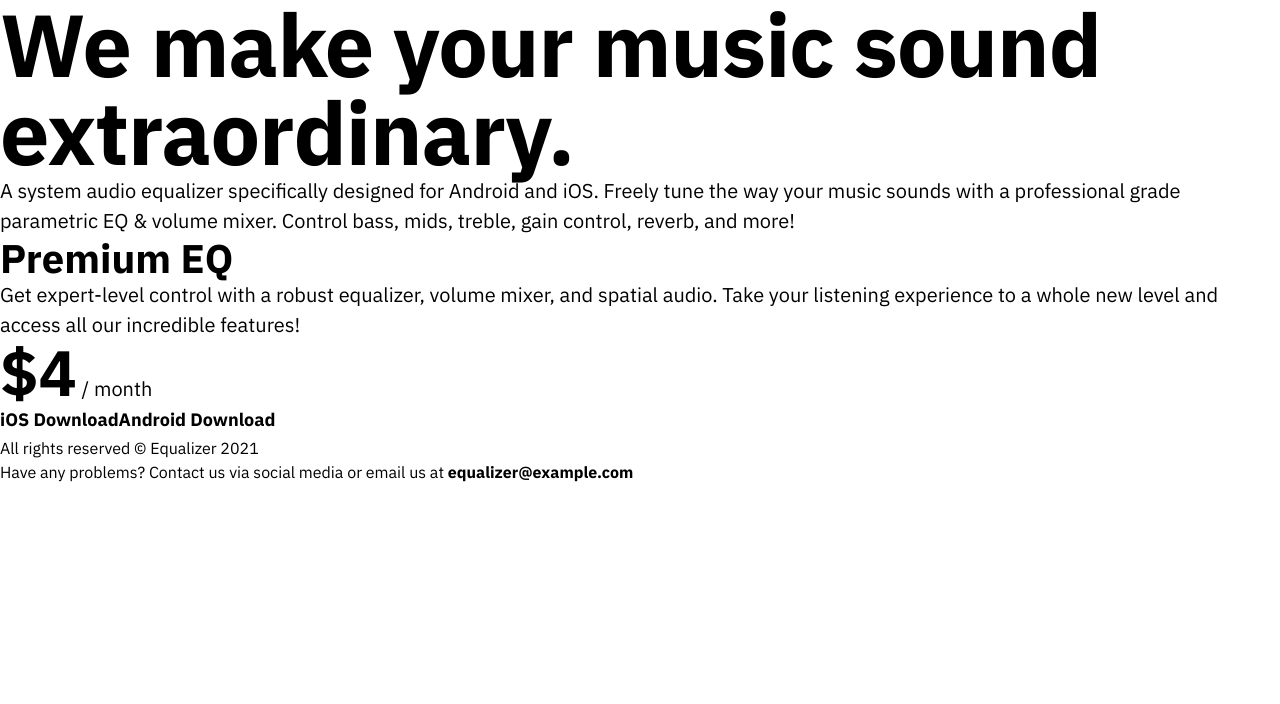
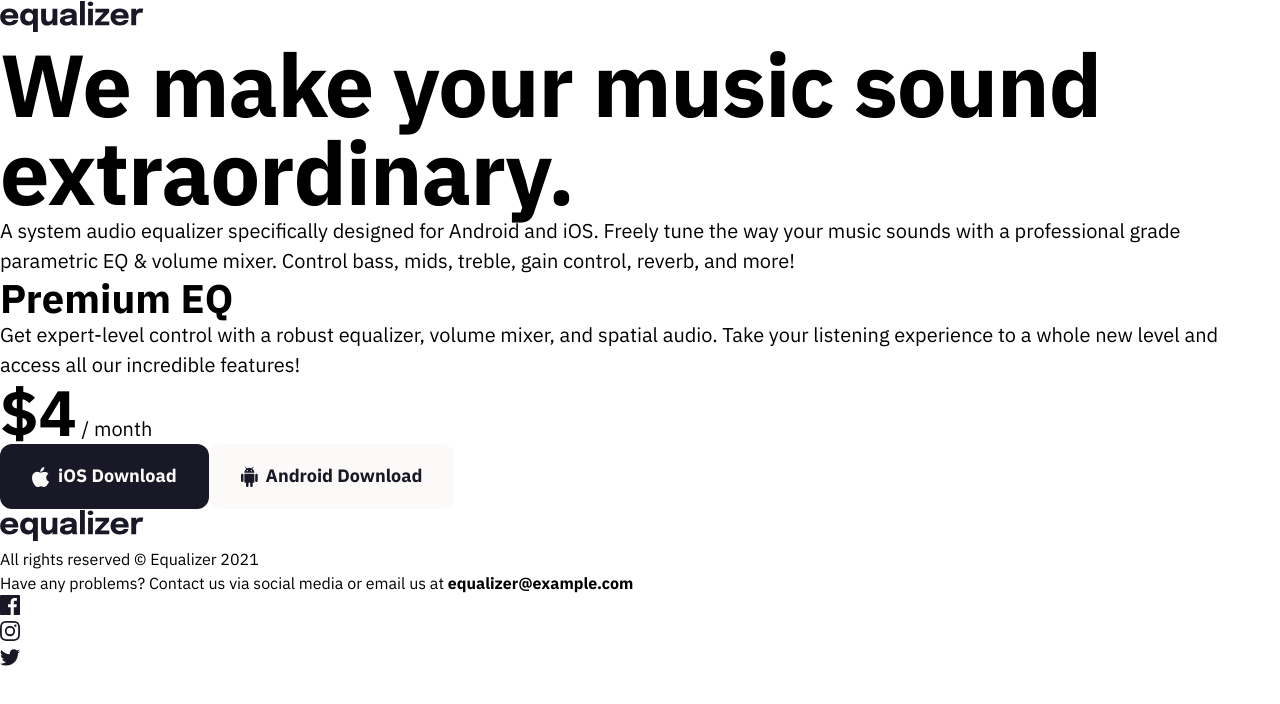
Before and after one commit to Arsalan2078/equalizer-landing-page, a React (Vite) app: page / in a window 1280 px wide. Shown: the top 704 px of the page. Built offline with nearby package versions, Linux system fonts and the light colour scheme.

Commit message:
style guide components added

```diff
--- a/src/App.tsx
+++ b/src/App.tsx
@@ -1,7 +1,17 @@
+import Button from "./components/Button";
+import Icon from "./components/Icon";
+import Logo from "./components/Logo";
+import SocMed from "./components/SocMed";
+
 const App = () => {
   return (
     <div className="app text-preset--body">
-      <main>
+      <header>
+        <nav>
+          <Logo />
+        </nav>
+
+        <div>
           <h1 className="text-preset--heading">
             We make your music sound extraordinary.
           </h1>
@@ -12,7 +22,10 @@
             parametric EQ & volume mixer. Control bass, mids, treble, gain
             control, reverb, and more!
           </p>
+        </div>
+      </header>
 
+      <main>
         <h2 className="text-preset--sub-title">Premium EQ</h2>
 
         <p>
@@ -25,16 +38,19 @@
           <span className="text-preset--sub-price">$4</span> / month
         </div>
 
-        <a href="#" className="text-preset--button">
-          iOS Download
-        </a>
+        <Button href="#">
+          <Icon icon="apple" /> iOS Download
+        </Button>
 
-        <a href="#" className="text-preset--button">
-          Android Download
-        </a>
+        <Button href="#" button="light">
+          <Icon icon="android" /> Android Download
+        </Button>
       </main>
 
       <footer className="text-preset--footer">
+        <Logo />
+
+        <div>
           <div>All rights reserved © Equalizer 2021</div>
           <div>
             Have any problems? Contact us via social media or email us at{" "}
@@ -45,6 +61,25 @@
               equalizer@example.com
             </a>
           </div>
+        </div>
+
+        <ul>
+          <li>
+            <SocMed href="#">
+              <Icon icon="facebook" />
+            </SocMed>
+          </li>
+          <li>
+            <SocMed href="#">
+              <Icon icon="instagram" />
+            </SocMed>
+          </li>
+          <li>
+            <SocMed href="#">
+              <Icon icon="twitter" />
+            </SocMed>
+          </li>
+        </ul>
       </footer>
     </div>
   );
--- /dev/null
+++ b/src/components/Button/index.module.scss
@@ -0,0 +1,45 @@
+.button {
+  display: inline-flex;
+  align-items: center;
+  gap: 0.5rem;
+
+  border-radius: 0.75rem;
+  padding: 1rem 2rem;
+
+  --_bg-color: var(--bg-color);
+  --_text-color: var(--text-color);
+
+  background-color: var(--_bg-color);
+  color: var(--_text-color);
+
+  transition-property: background-color, color;
+  transition-duration: 0.15s;
+
+  > svg path {
+    fill: var(--_text-color);
+    transition-property: fill;
+    transition-duration: 0.15s;
+  }
+}
+
+.dark {
+  --bg-color: var(--bg-color-button-dark);
+  --text-color: var(--text-color-button-dark);
+
+  &:hover,
+  &:focus {
+    --bg-color: var(--bg-color-button-dark-hover);
+    --text-color: var(--text-color-button-dark-hover);
+  }
+}
+
+.light {
+  --bg-color: var(--bg-color-button-light);
+  --text-color: var(--text-color-button-light);
+
+  &:hover,
+  &:focus {
+    --bg-color: var(--bg-color-button-dark-light);
+    --text-color: var(--text-color-button-dark-light);
+  }
+}
--- /dev/null
+++ b/src/components/Button/index.tsx
@@ -0,0 +1,25 @@
+import styles from "./index.module.scss";
+import type { ReactNode } from "react";
+
+const Button = ({
+  button = "dark",
+  href,
+  children,
+}: {
+  button?: "dark" | "light";
+  href: string;
+  children: ReactNode;
+}) => {
+  return (
+    <a
+      href={href}
+      className={`${styles.button} ${
+        button === "dark" ? styles.dark : styles.light
+      } text-preset--button`}
+    >
+      {children}
+    </a>
+  );
+};
+
+export default Button;
--- /dev/null
+++ b/src/components/Icon.tsx
@@ -0,0 +1,55 @@
+const Icon = ({
+  icon,
+}: {
+  icon: "apple" | "android" | "facebook" | "instagram" | "twitter";
+}) => {
+  switch (icon) {
+    case "apple":
+      return (
+        <svg width="18" height="20" xmlns="http://www.w3.org/2000/svg">
+          <path
+            d="M12.683 4.681c1.359 0 2.798.745 3.821 2.029-3.356 1.851-2.812 6.674.58 7.965-.467 1.04-.69 1.504-1.292 2.425-.839 1.285-2.02 2.886-3.486 2.897-1.302.014-1.637-.852-3.403-.842-1.766.009-2.134.857-3.437.845C4 19.987 2.88 18.542 2.042 17.257-.302 13.667-.549 9.45.897 7.207c1.029-1.592 2.651-2.523 4.175-2.523 1.551 0 2.527.856 3.812.856 1.247 0 2.005-.859 3.8-.859ZM12.291 0c.178 1.215-.315 2.405-.968 3.246-.697.904-1.901 1.603-3.066 1.566-.213-1.163.332-2.36.995-3.167C9.978.756 11.224.074 12.291 0Z"
+            fill="#FCFAF9"
+          />
+        </svg>
+      );
+    case "android":
+      return (
+        <svg width="17" height="20" xmlns="http://www.w3.org/2000/svg">
+          <path
+            d="M13.362 6.638v8.35c0 .502-.334.836-.836.836h-.836v2.924c0 .669-.583 1.252-1.251 1.252-.67 0-1.252-.583-1.252-1.252v-2.924H7.515v2.924c0 .669-.583 1.252-1.252 1.252s-1.252-.583-1.252-1.252v-2.924h-.836c-.501 0-.836-.334-.836-.835v-8.35h10.023Zm2.088 0c.669 0 1.252.586 1.252 1.251v5.848c0 .668-.583 1.252-1.252 1.252s-1.252-.584-1.252-1.252V7.889c0-.665.583-1.25 1.252-1.25Zm-14.198 0c.669 0 1.252.586 1.252 1.251v5.848c0 .668-.583 1.252-1.252 1.252S0 14.405 0 13.737V7.889c0-.665.583-1.25 1.252-1.25ZM11.776.126a.4.4 0 0 1 .583 0 .401.401 0 0 1 0 .583l-1.085 1.084c.35.234.667.52.942.846.66.782 1.081 1.8 1.139 2.902l.002.034c.003.075.005.15.005.227H3.34c0-.076.002-.152.006-.227l.002-.034a4.908 4.908 0 0 1 1.138-2.902 4.52 4.52 0 0 1 .942-.846L4.343.71a.4.4 0 0 1 0-.583.4.4 0 0 1 .583 0l1.12 1.118.053.051c.664-.333 1.41-.499 2.24-.5h.024c.83.001 1.575.167 2.24.5l.052-.051ZM6.262 3.09a.626.626 0 1 0 0 1.252.626.626 0 0 0 0-1.252Zm4.178 0a.626.626 0 1 0 0 1.252.626.626 0 0 0 0-1.252Z"
+            fill="#191826"
+          />
+        </svg>
+      );
+    case "facebook":
+      return (
+        <svg width="20" height="20" xmlns="http://www.w3.org/2000/svg">
+          <path
+            d="M18.896 0H1.104C.494 0 0 .494 0 1.104v17.793C0 19.506.494 20 1.104 20h9.58v-7.745H8.076V9.237h2.606V7.01c0-2.583 1.578-3.99 3.883-3.99 1.104 0 2.052.082 2.329.119v2.7h-1.598c-1.254 0-1.496.597-1.496 1.47v1.928h2.989l-.39 3.018h-2.6V20h5.098c.608 0 1.102-.494 1.102-1.104V1.104C20 .494 19.506 0 18.896 0Z"
+            fill="#191826"
+          />
+        </svg>
+      );
+    case "instagram":
+      return (
+        <svg width="20" height="20" xmlns="http://www.w3.org/2000/svg">
+          <path
+            d="M10 1.802c2.67 0 2.987.01 4.042.059 2.71.123 3.975 1.409 4.099 4.099.048 1.054.057 1.37.057 4.04 0 2.672-.01 2.988-.057 4.042-.124 2.687-1.387 3.975-4.1 4.099-1.054.048-1.37.058-4.041.058-2.67 0-2.987-.01-4.04-.058-2.718-.124-3.977-1.416-4.1-4.1-.048-1.054-.058-1.37-.058-4.041 0-2.67.01-2.986.058-4.04.124-2.69 1.387-3.977 4.1-4.1 1.054-.048 1.37-.058 4.04-.058ZM10 0C7.284 0 6.944.012 5.877.06 2.246.227.227 2.242.061 5.877.01 6.944 0 7.284 0 10s.012 3.057.06 4.123c.167 3.632 2.182 5.65 5.817 5.817 1.067.048 1.407.06 4.123.06s3.057-.012 4.123-.06c3.629-.167 5.652-2.182 5.816-5.817.05-1.066.061-1.407.061-4.123s-.012-3.056-.06-4.122C19.777 2.249 17.76.228 14.124.06 13.057.01 12.716 0 10 0Zm0 4.865a5.135 5.135 0 1 0 0 10.27 5.135 5.135 0 0 0 0-10.27Zm0 8.468a3.333 3.333 0 1 1 0-6.666 3.333 3.333 0 0 1 0 6.666Zm5.338-9.87a1.2 1.2 0 1 0 0 2.4 1.2 1.2 0 0 0 0-2.4Z"
+            fill="#191826"
+          />
+        </svg>
+      );
+    case "twitter":
+      return (
+        <svg width="20" height="17" xmlns="http://www.w3.org/2000/svg">
+          <path
+            d="M20 2.172a8.192 8.192 0 0 1-2.357.646 4.11 4.11 0 0 0 1.805-2.27 8.22 8.22 0 0 1-2.606.996A4.096 4.096 0 0 0 13.847.248c-2.65 0-4.596 2.472-3.998 5.037A11.648 11.648 0 0 1 1.392 1a4.109 4.109 0 0 0 1.27 5.478 4.086 4.086 0 0 1-1.858-.513c-.045 1.9 1.318 3.679 3.291 4.075a4.113 4.113 0 0 1-1.853.07 4.106 4.106 0 0 0 3.833 2.849A8.25 8.25 0 0 1 0 14.658a11.616 11.616 0 0 0 6.29 1.843c7.618 0 11.923-6.434 11.663-12.205A8.354 8.354 0 0 0 20 2.172Z"
+            fill="#191826"
+          />
+        </svg>
+      );
+  }
+};
+
+export default Icon;
--- /dev/null
+++ b/src/components/Logo/index.module.scss
@@ -0,0 +1,6 @@
+.logo {
+  > img {
+    width: calc(144 / 16 * 1rem);
+    aspect-ratio: auto;
+  }
+}
--- /dev/null
+++ b/src/components/Logo/index.tsx
@@ -0,0 +1,12 @@
+import styles from "./index.module.scss";
+import logo from "/images/logo.svg";
+
+const Logo = () => {
+  return (
+    <a href="/" className={`${styles.logo}`}>
+      <img src={logo} alt="equalizer logo" />
+    </a>
+  );
+};
+
+export default Logo;
--- /dev/null
+++ b/src/components/SocMed/index.module.scss
@@ -0,0 +1,21 @@
+.socmed {
+  display: inline-flex;
+  align-items: center;
+
+  width: 1.25rem;
+  aspect-ratio: 1;
+
+  --_text-color: var(--text-color);
+  --text-color: var(--text-color-socmed);
+
+  > svg path {
+    fill: var(--_text-color);
+    transition-property: fill;
+    transition-duration: 0.15s;
+  }
+
+  &:hover,
+  &:focus {
+    --text-color: var(--text-color-socmed-hover);
+  }
+}
--- /dev/null
+++ b/src/components/SocMed/index.tsx
@@ -0,0 +1,12 @@
+import styles from "./index.module.scss";
+import type { ReactNode } from "react";
+
+const SocMed = ({ href, children }: { href: string; children: ReactNode }) => {
+  return (
+    <a href={href} className={`${styles.socmed}`}>
+      {children}
+    </a>
+  );
+};
+
+export default SocMed;
--- a/src/scss/base/_root.scss
+++ b/src/scss/base/_root.scss
@@ -7,6 +7,19 @@
   --c-yellow: rgb(255, 185, 100);
   --c-white: rgb(252, 250, 249);
   --c-slate: rgb(25, 24, 38);
+
+  --bg-color-button-dark: var(--c-slate);
+  --text-color-button-dark: var(--c-white);
+  --bg-color-button-dark-hover: var(--c-cyan);
+  --text-color-button-dark-hover: var(--c-slate);
+
+  --bg-color-button-light: var(--c-white);
+  --text-color-button-light: var(--c-slate);
+  --bg-color-button-dark-light: var(--c-yellow);
+  --text-color-button-dark-light: var(--c-slate);
+
+  --text-color-socmed: var(--c-slate);
+  --text-color-socmed-hover: var(--c-orange);
 
   // fonts
   --ff-ibm-plex-sans: "IBM Plex Sans", sans-serif;
```
Also changed, not shown: public/icon-twitter.svg (renamed from public/images/icon-twitter.svg), src/scss/index.scss (line endings or trailing spaces). Lines whose indentation alone changed are shown as unchanged.
